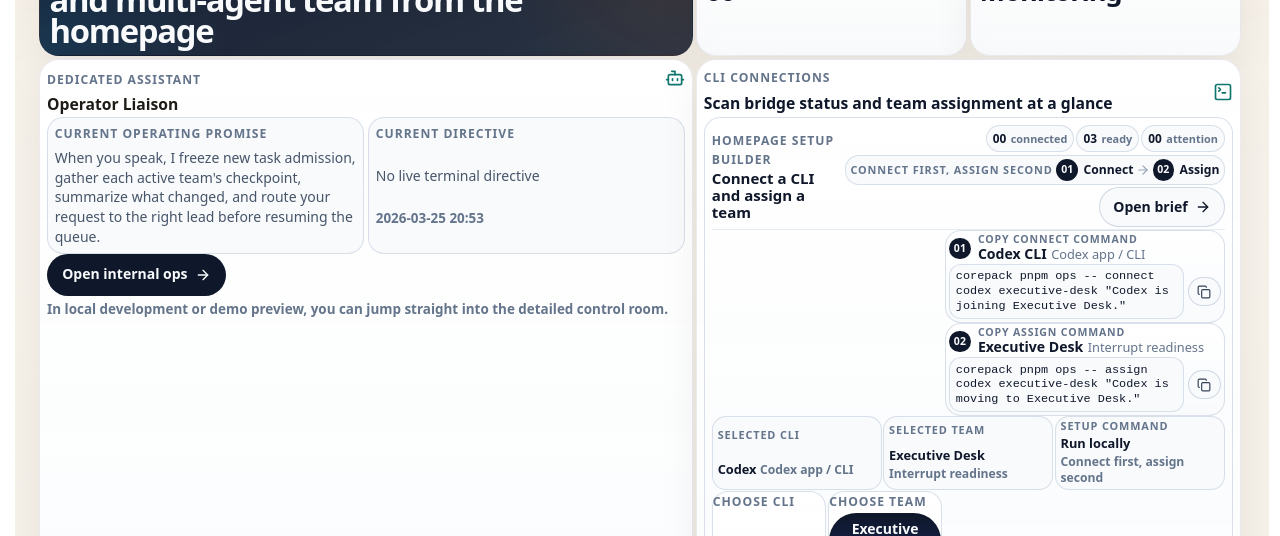
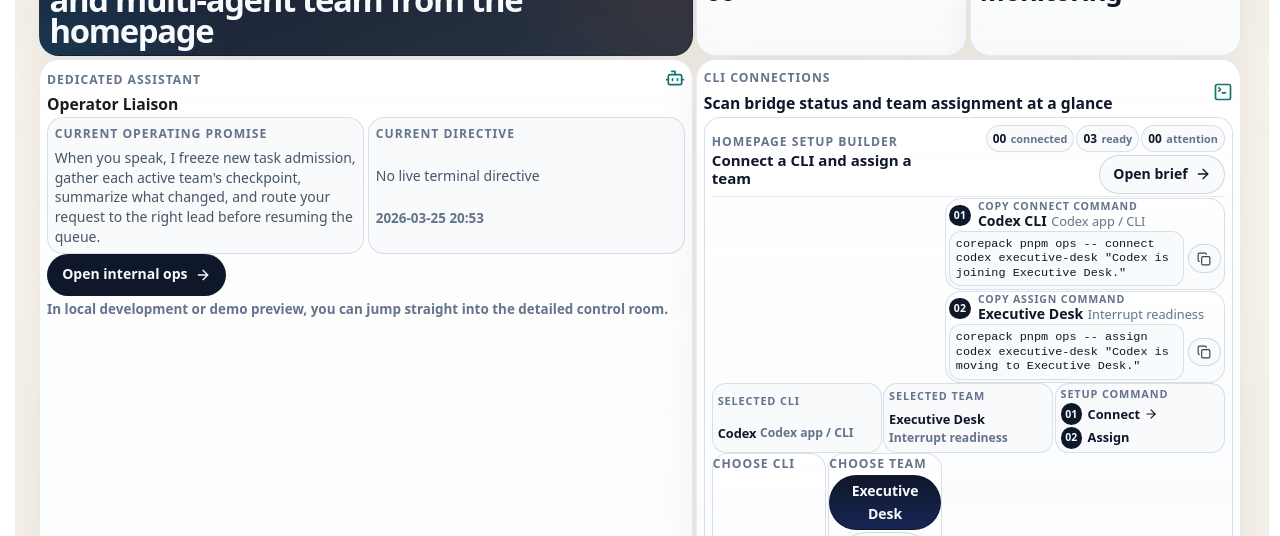
Before and after one commit to GongJae00/research-pages, a Next.js app in the folder apps/web/: page /en in a window 1280 px wide. Shown: the part 1660-2196 px from the top of the page. Built offline with nearby package versions, Linux system fonts and the light colour scheme; no server answers.

Commit message:
Autonomy batch 1427: shell-experience

```diff
--- a/apps/web/src/components/homepage-agent-control-section.module.css
+++ b/apps/web/src/components/homepage-agent-control-section.module.css
@@ -328,6 +328,10 @@
   gap: 0.22rem;
 }
 
+.setupFlowValue {
+  row-gap: 0.12rem;
+}
+
 .digestMeta {
   color: #64748b;
   font-size: 0.76rem;
@@ -392,7 +396,7 @@
 .setupHeaderActions {
   align-items: center;
   flex-wrap: wrap;
-  gap: 0.18rem;
+  gap: 0.14rem;
   justify-content: flex-end;
 }
 
@@ -457,6 +461,11 @@
 .setupDigestRow .setupSummaryItem {
   min-width: 0;
   padding: 0.2rem 0.3rem;
+}
+
+.setupDigestRow .sequenceSteps,
+.setupFlowValue {
+  min-width: 0;
 }
 
 .compactBody {
--- a/apps/web/src/components/homepage-agent-control-section.tsx
+++ b/apps/web/src/components/homepage-agent-control-section.tsx
@@ -386,20 +386,6 @@ export function HomepageAgentControlSection({
                     {getProviderStatusLabel(locale, "attention")}
                   </span>
                 </div>
-                <div className={styles.sequencePill}>
-                  <span className={styles.setupDigestLabel}>{copy.commandOrder}</span>
-                  <div className={styles.sequenceSteps}>
-                    <span className={styles.sequenceStep}>
-                      <span className={styles.commandStep}>01</span>
-                      <strong>{isKoreanLocale(locale) ? "연결" : "Connect"}</strong>
-                    </span>
-                    <ArrowRight size={14} />
-                    <span className={styles.sequenceStep}>
-                      <span className={styles.commandStep}>02</span>
-                      <strong>{isKoreanLocale(locale) ? "배정" : "Assign"}</strong>
-                    </span>
-                  </div>
-                </div>
                 {setupBriefHref ? (
                   <Link href={setupBriefHref} className={styles.secondaryLink} target="_blank">
                     {copy.openBrief}
@@ -425,9 +411,16 @@ export function HomepageAgentControlSection({
               </div>
               <div className={styles.setupSummaryItem}>
                 <span className={styles.setupDigestLabel}>{copy.setupCommand}</span>
-                <div className={styles.scanPillValue}>
-                  <strong>{isKoreanLocale(locale) ? "濡쒖뺄 ?곕??먯꽌 ?ㅽ뻾" : "Run locally"}</strong>
-                  <span className={styles.digestMeta}>{copy.commandOrder}</span>
+                <div className={`${styles.scanPillValue} ${styles.setupFlowValue}`}>
+                  <span className={styles.sequenceStep}>
+                    <span className={styles.commandStep}>01</span>
+                    <strong>{isKoreanLocale(locale) ? "연결" : "Connect"}</strong>
+                  </span>
+                  <ArrowRight size={14} />
+                  <span className={styles.sequenceStep}>
+                    <span className={styles.commandStep}>02</span>
+                    <strong>{isKoreanLocale(locale) ? "배정" : "Assign"}</strong>
+                  </span>
                 </div>
               </div>
             </div>
```
